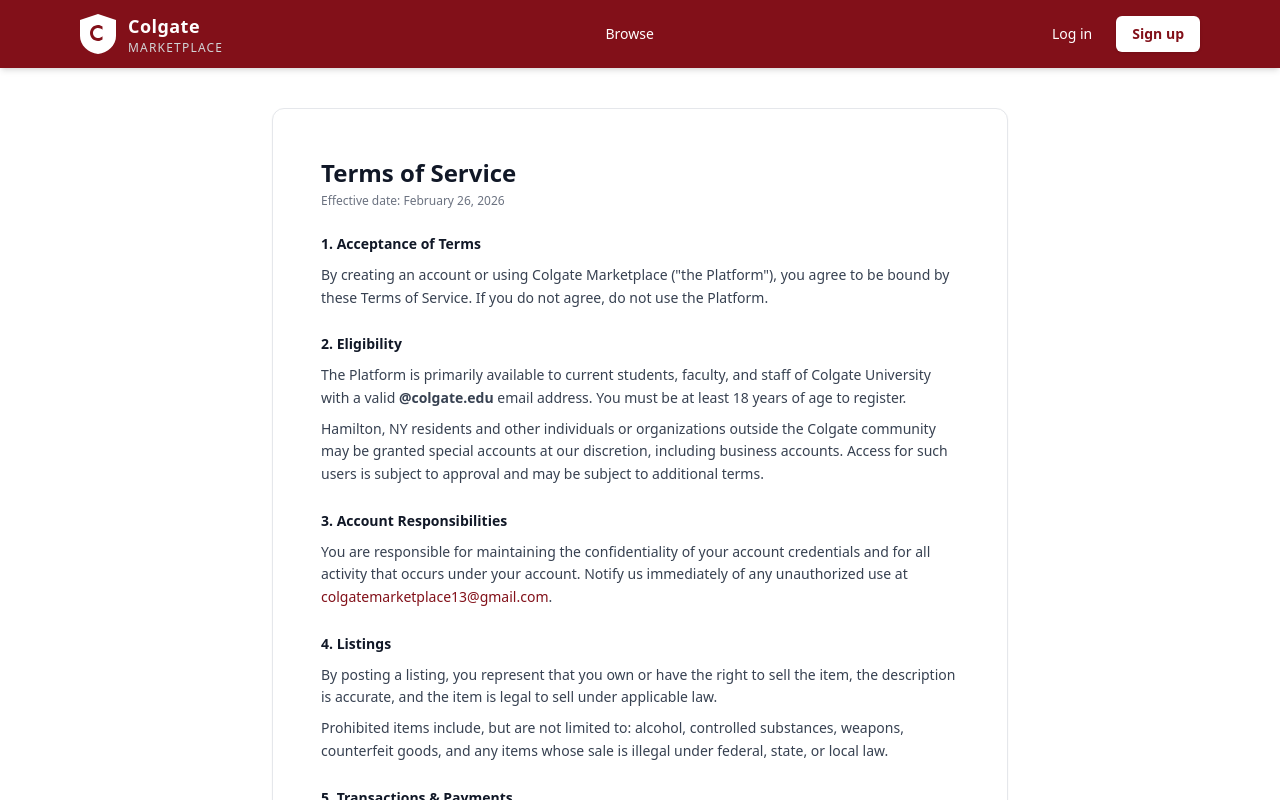
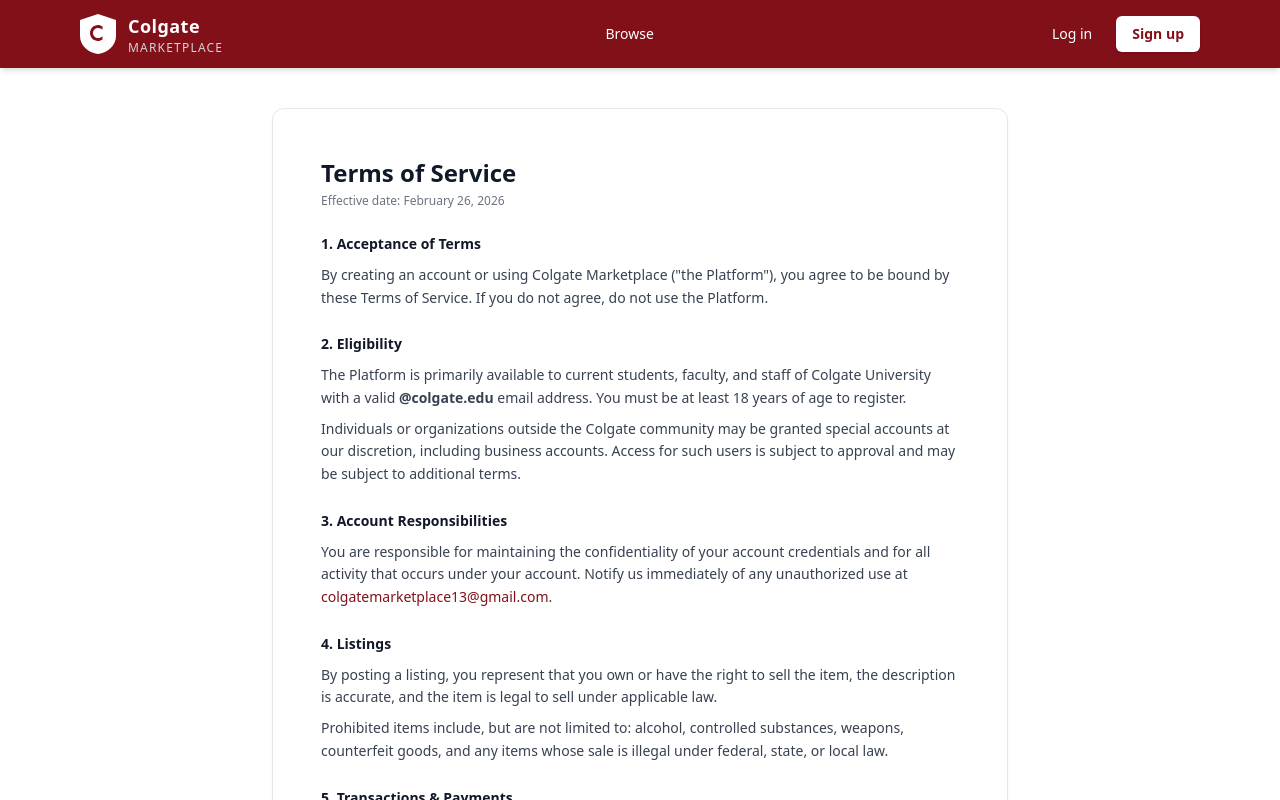
Before and after one commit to tonybolivar/colgate-marketplace, a React (Vite) app: page /terms in a window 1280 px wide. Shown: the top 800 px of the page. Built offline with nearby package versions, Linux system fonts and the light colour scheme; no server answers.

Commit message:
Broaden ToS eligibility to any non-Colgate individuals or businesses

```diff
--- a/src/components/TermsContent.jsx
+++ b/src/components/TermsContent.jsx
@@ -14,7 +14,7 @@
       <section className="space-y-2">
         <h2 className="font-semibold text-gray-900">2. Eligibility</h2>
         <p>The Platform is primarily available to current students, faculty, and staff of Colgate University with a valid <strong>@colgate.edu</strong> email address. You must be at least 18 years of age to register.</p>
-        <p>Hamilton, NY residents and other individuals or organizations outside the Colgate community may be granted special accounts at our discretion, including business accounts. Access for such users is subject to approval and may be subject to additional terms.</p>
+        <p>Individuals or organizations outside the Colgate community may be granted special accounts at our discretion, including business accounts. Access for such users is subject to approval and may be subject to additional terms.</p>
       </section>
 
       <section className="space-y-2">
```
